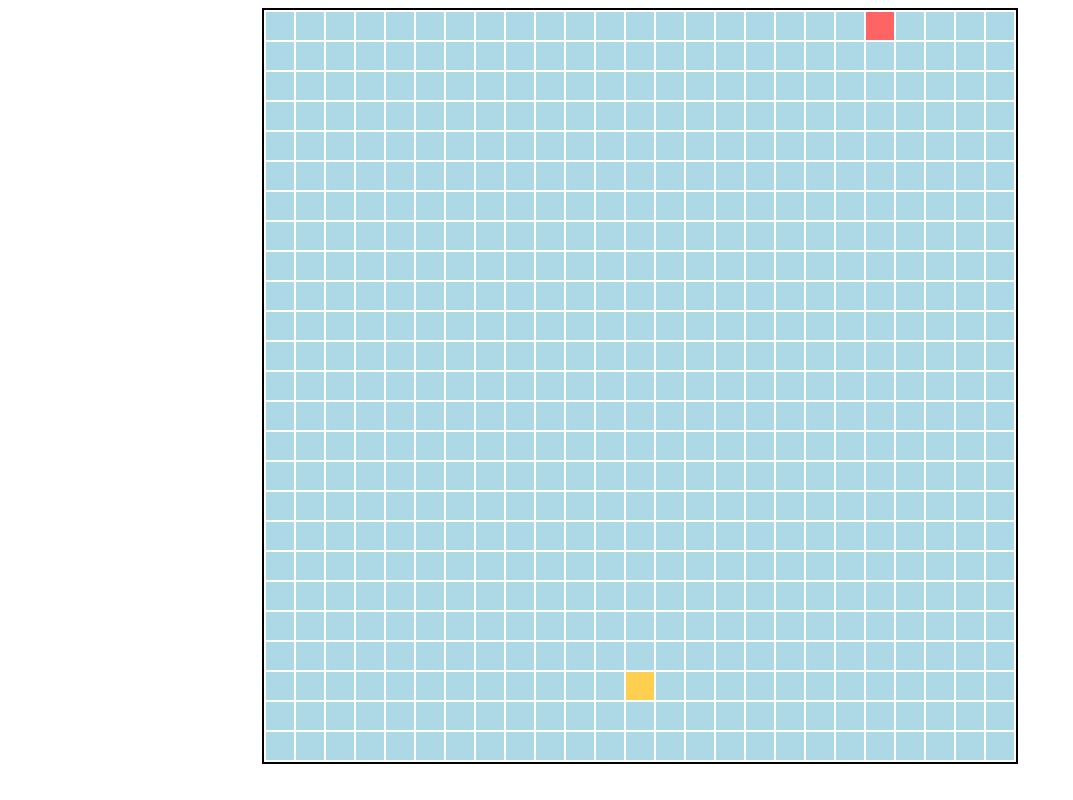
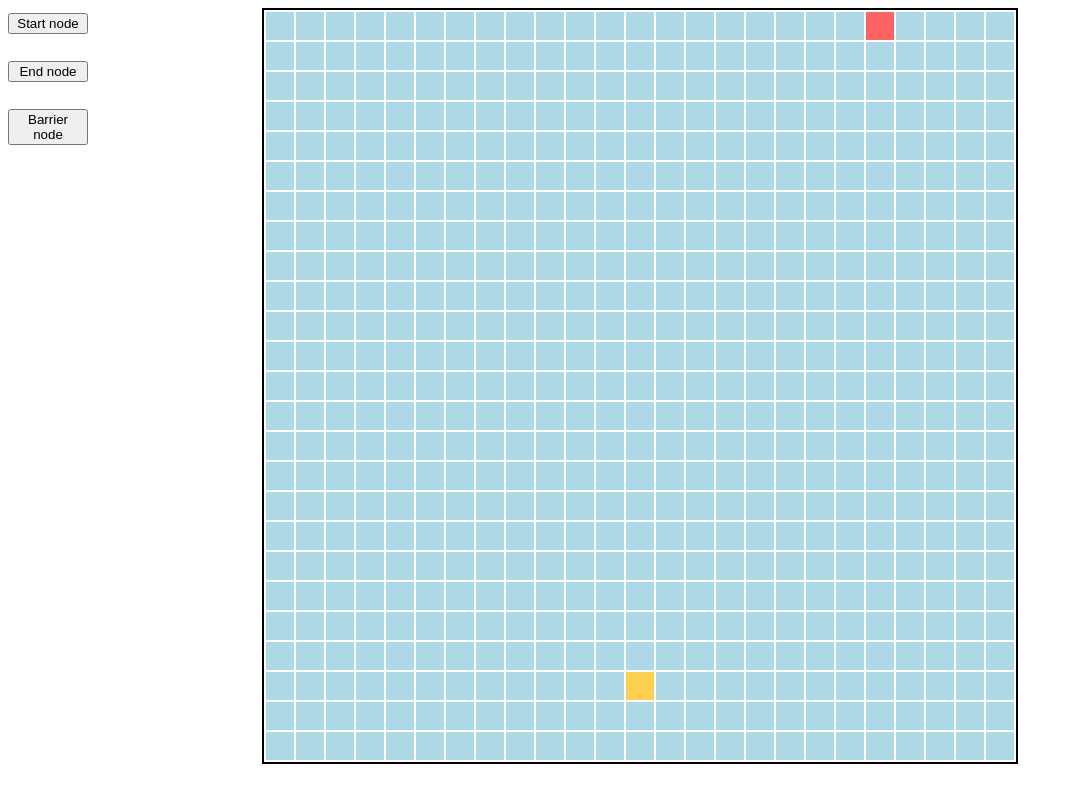
Before and after one commit to dfoltynski/typescript-astar, a website built with webpack: page public/index.html in a window 1280 px wide. Shown: the whole page, without its empty margins (0-1073 px from the left). Built offline with nearby package versions, Linux system fonts and the light colour scheme.

Commit message:
recognize which node type i am using right now

```diff
--- a/src/index.ts
+++ b/src/index.ts
@@ -32,7 +32,7 @@ class Graph {
         let cell: HTMLTableDataCellElement = document.createElement("td");
         cell.id = `${x}:${y}`;
         cell.classList.add("cell");
-        cell.onclick = this.cellClick;
+        cell.onclick = this.createBarrier;
         tr.appendChild(cell);
       }
       table.appendChild(tr);
@@ -71,8 +71,7 @@ class Graph {
     }
   }
 
-  //
-  cellClick(ev: any) {
+  createBarrier(ev: any) {
     console.log(ev);
     const cell: HTMLTableDataCellElement = ev.path[0];
     if (cell.className == "cell") {
@@ -84,4 +83,60 @@ class Graph {
   }
 }
 
+let nodeType: string = "";
+
+function changeInfoText(text: string) {
+  const panel = document.querySelector(".controlpanel");
+
+  if (panel) {
+    panel.childNodes[3].textContent = `${text}`;
+  }
+  nodeType = `${text}`;
+}
+
+class ControlPanel {
+  constructor() {
+    const controlPanel: HTMLDivElement = document.createElement("div");
+    controlPanel.classList.add("controlpanel");
+
+    const startButton = this.createButton("Start node");
+    startButton.onclick = this.onClickStart;
+    controlPanel.appendChild(startButton);
+
+    const endButton = this.createButton("End node");
+    endButton.onclick = this.onClickEnd;
+    controlPanel.appendChild(endButton);
+
+    const barrierButton = this.createButton("Barrier node");
+    barrierButton.onclick = this.onClickBarrier;
+    controlPanel.appendChild(barrierButton);
+
+    const info: HTMLSpanElement = document.createElement("span");
+
+    info.textContent = `${nodeType}`;
+
+    controlPanel.appendChild(info);
+
+    document.body.appendChild(controlPanel);
+  }
+
+  createButton(text: string): HTMLButtonElement {
+    const button: HTMLButtonElement = document.createElement("button");
+    button.textContent = text;
+
+    return button;
+  }
+
+  onClickStart() {
+    changeInfoText("start node");
+  }
+  onClickEnd() {
+    changeInfoText("end node");
+  }
+  onClickBarrier() {
+    changeInfoText("barrier node");
+  }
+}
+
 const graph = new Graph();
+const controlPanel = new ControlPanel();
--- a/src/style.css
+++ b/src/style.css
@@ -5,6 +5,12 @@
   padding: 0;
   background-color: lightblue;
   cursor: pointer;
+  transition: transform 0.2s;
+}
+
+.cell:hover {
+  transform: scale(1.2);
+  filter: brightness(0.8);
 }
 
 .barrier {
@@ -28,6 +34,18 @@
   background-color: #ff6464;
 }
 
+.controlpanel {
+  top: 0;
+  position: absolute;
+  width: 5em;
+}
+
+button {
+  margin: 1em 0;
+  width: 100%;
+  cursor: pointer;
+}
+
 @keyframes popup {
   0% {
     transform: scale(1);
```
